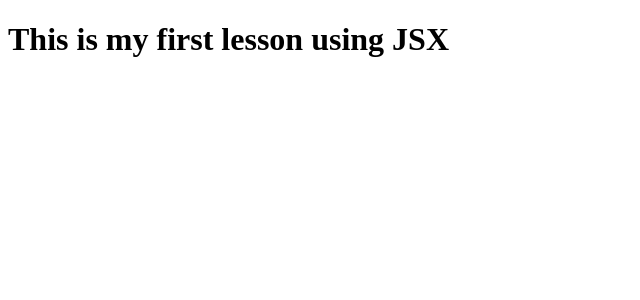
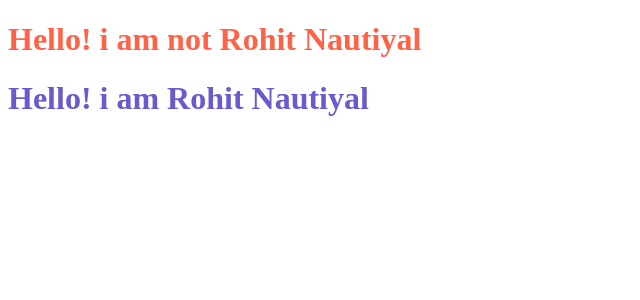
Before and after one commit to Nauti-Rohit/demo-React, a React (Vite) app: page / in a window 1280 px wide. Shown: the top 300 px of the page, without its empty margins (0-640 px from the left). Built offline with nearby package versions, Linux system fonts and the light colour scheme.

Commit message:
understand the functional component

```diff
--- a/App.js
+++ b/App.js
@@ -13,5 +13,17 @@ const parent = React.createElement(
 
 const jsxHeading = <h1> This is my first lesson using JSX </h1>;
 
+//functional Component
+const HeadingComponent = () => (
+  <h1 className="heading">Hello! i am not Rohit Nautiyal</h1>
+);
+//component composition
+const HeadingComponent1 = () => (
+  <div id="container">
+    <HeadingComponent />
+    <h1 className="heading1">Hello! i am Rohit Nautiyal</h1>
+  </div>
+);
+
 const root = ReactDOM.createRoot(document.getElementById("parent"));
-root.render(jsxHeading); // ✅ correct
+root.render(<HeadingComponent1 />); // ✅ correct
--- a/index.css
+++ b/index.css
@@ -0,0 +1,6 @@
+.heading {
+  color: tomato;
+}
+.heading1 {
+  color: slateblue;
+}
```
Also changed, not shown: 1 other file (tests, documents, lock files or other folders).
